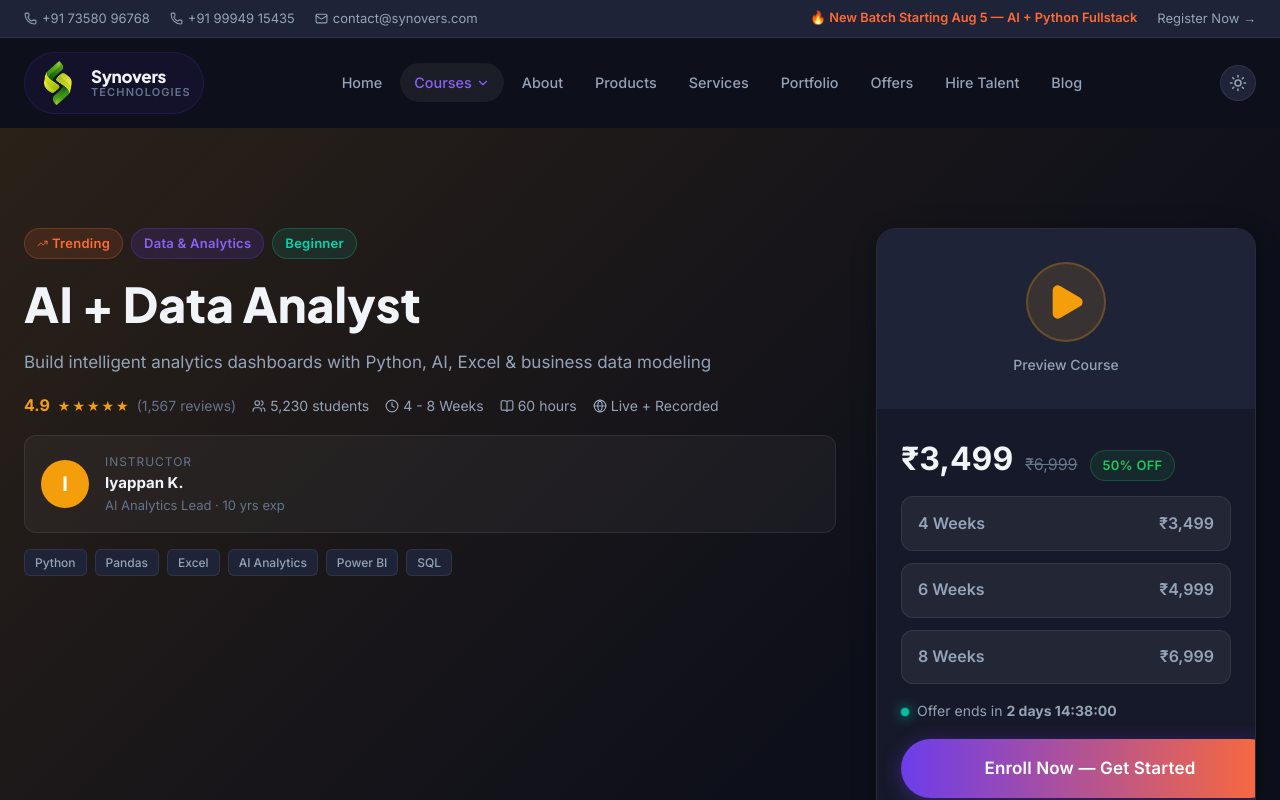
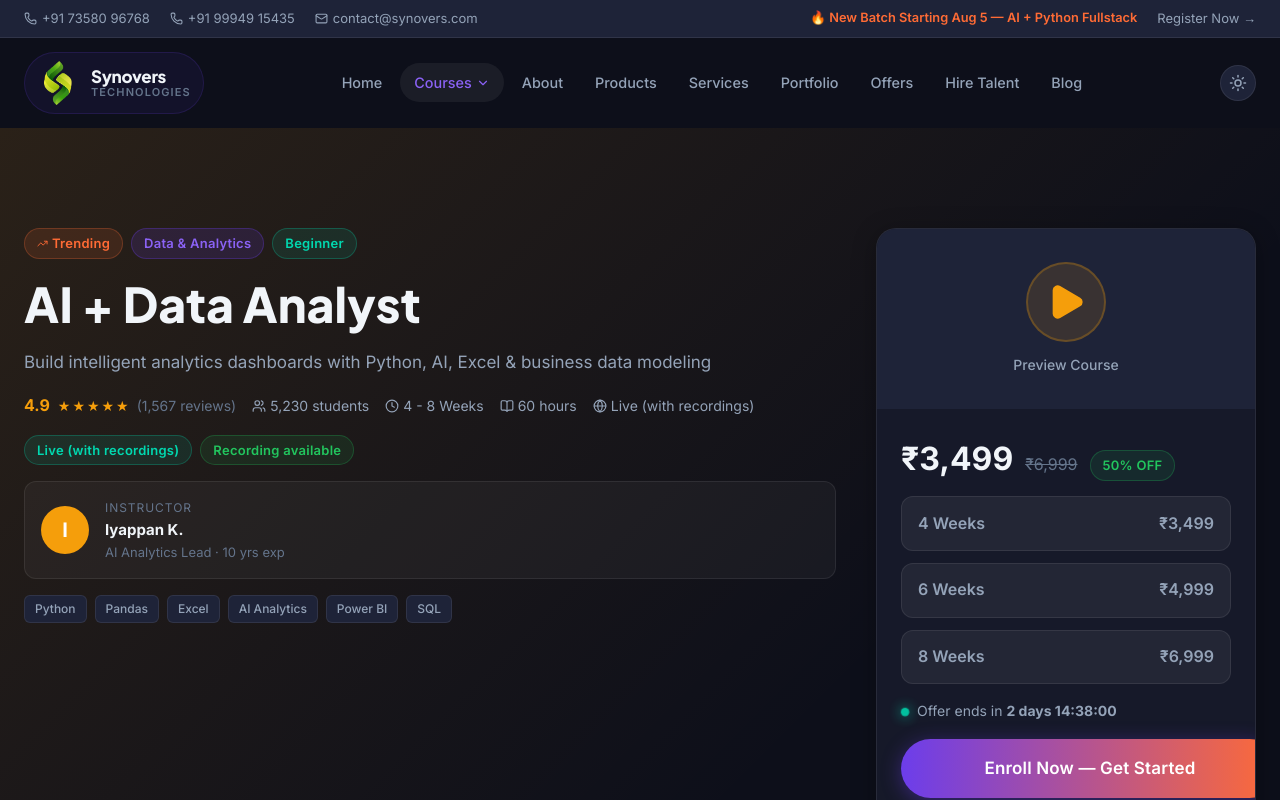
Before and after one commit to sachin183291-hub/synovers-website-, a React (Vite) app: page /courses/ai-data-analyst in a window 1280 px wide. Shown: the top 800 px of the page. Built offline with nearby package versions, Linux system fonts and the light colour scheme.

Commit message:
UI: show delivery & recording badges for courses

```diff
--- a/src/components/course/CourseCard.jsx
+++ b/src/components/course/CourseCard.jsx
@@ -3,6 +3,16 @@ import { Clock, Users, ChevronRight, TrendingUp, BookOpen } from 'lucide-react'
 
 export default function CourseCard({ course, delay = 0 }) {
   const discount = Math.round((1 - course.price / course.originalPrice) * 100)
+
+  // Normalize mode/delivery information
+  const hasRecorded = String(course.mode || '').toLowerCase().includes('record')
+  let deliveryLabel = 'Online'
+  const modeLower = String(course.mode || '').toLowerCase()
+  if (modeLower.includes('lab')) deliveryLabel = 'Online + Lab'
+  else if (modeLower.includes('record') && modeLower.includes('live')) deliveryLabel = 'Live (with recordings)'
+  else if (modeLower.includes('live')) deliveryLabel = 'Live'
+  else if (modeLower.includes('offline')) deliveryLabel = 'Offline'
+  else if (modeLower.trim() !== '') deliveryLabel = course.mode
 
   return (
     <div
@@ -35,6 +45,12 @@ export default function CourseCard({ course, delay = 0 }) {
           <span className="badge" style={{ background: 'rgba(255,255,255,0.05)', color: 'var(--color-text-secondary)', border: '1px solid var(--color-border)' }}>
             {course.level}
           </span>
+          <span className="badge" style={{ background: 'rgba(255,255,255,0.04)', border: '1px solid rgba(255,255,255,0.04)', color: 'var(--color-text-primary)' }}>
+            {deliveryLabel}
+          </span>
+          {hasRecorded && (
+            <span className="badge badge-success">Recording available</span>
+          )}
         </div>
 
         <h3 className="course-card-title">{course.title}</h3>
--- a/src/pages/CourseDetailPage.jsx
+++ b/src/pages/CourseDetailPage.jsx
@@ -64,6 +64,15 @@ export default function CourseDetailPage() {
   }
 
   const discount = Math.round((1 - course.price / course.originalPrice) * 100)
+  // Normalize delivery/mode info
+  const hasRecorded = String(course.mode || '').toLowerCase().includes('record')
+  let deliveryLabel = 'Online'
+  const modeLower = String(course.mode || '').toLowerCase()
+  if (modeLower.includes('lab')) deliveryLabel = 'Online + Lab'
+  else if (modeLower.includes('record') && modeLower.includes('live')) deliveryLabel = 'Live (with recordings)'
+  else if (modeLower.includes('live')) deliveryLabel = 'Live'
+  else if (modeLower.includes('offline')) deliveryLabel = 'Offline'
+  else if (modeLower.trim() !== '') deliveryLabel = course.mode
   const toggleModule = (i) => setOpenModules(prev =>
     prev.includes(i) ? prev.filter(x => x !== i) : [...prev, i]
   )
@@ -106,7 +115,13 @@ export default function CourseDetailPage() {
                 <span className="cd-meta-item"><Users size={14} /> {course.students.toLocaleString()} students</span>
                 <span className="cd-meta-item"><Clock size={14} /> {course.duration}</span>
                 <span className="cd-meta-item"><BookOpen size={14} /> {course.hours} hours</span>
-                <span className="cd-meta-item"><Globe size={14} /> {course.mode}</span>
+                <span className="cd-meta-item"><Globe size={14} /> {deliveryLabel}</span>
+              </div>
+              <div className="cd-delivery-row">
+                <span className="badge badge-secondary">{deliveryLabel}</span>
+                {hasRecorded && (
+                  <span className="badge badge-success" style={{ marginLeft: 8 }}>Recording available</span>
+                )}
               </div>
 
               {/* Instructor */}
```
